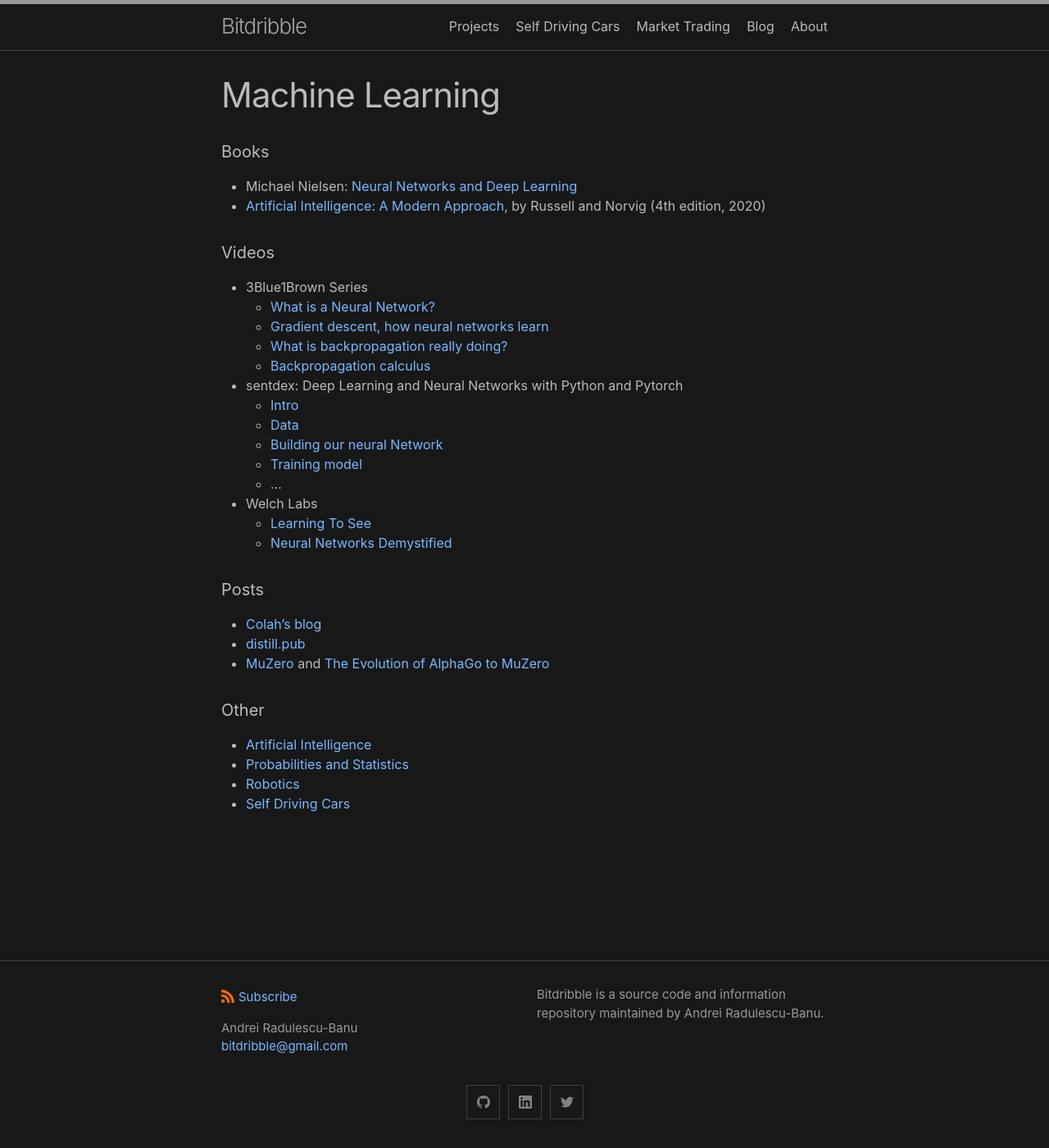
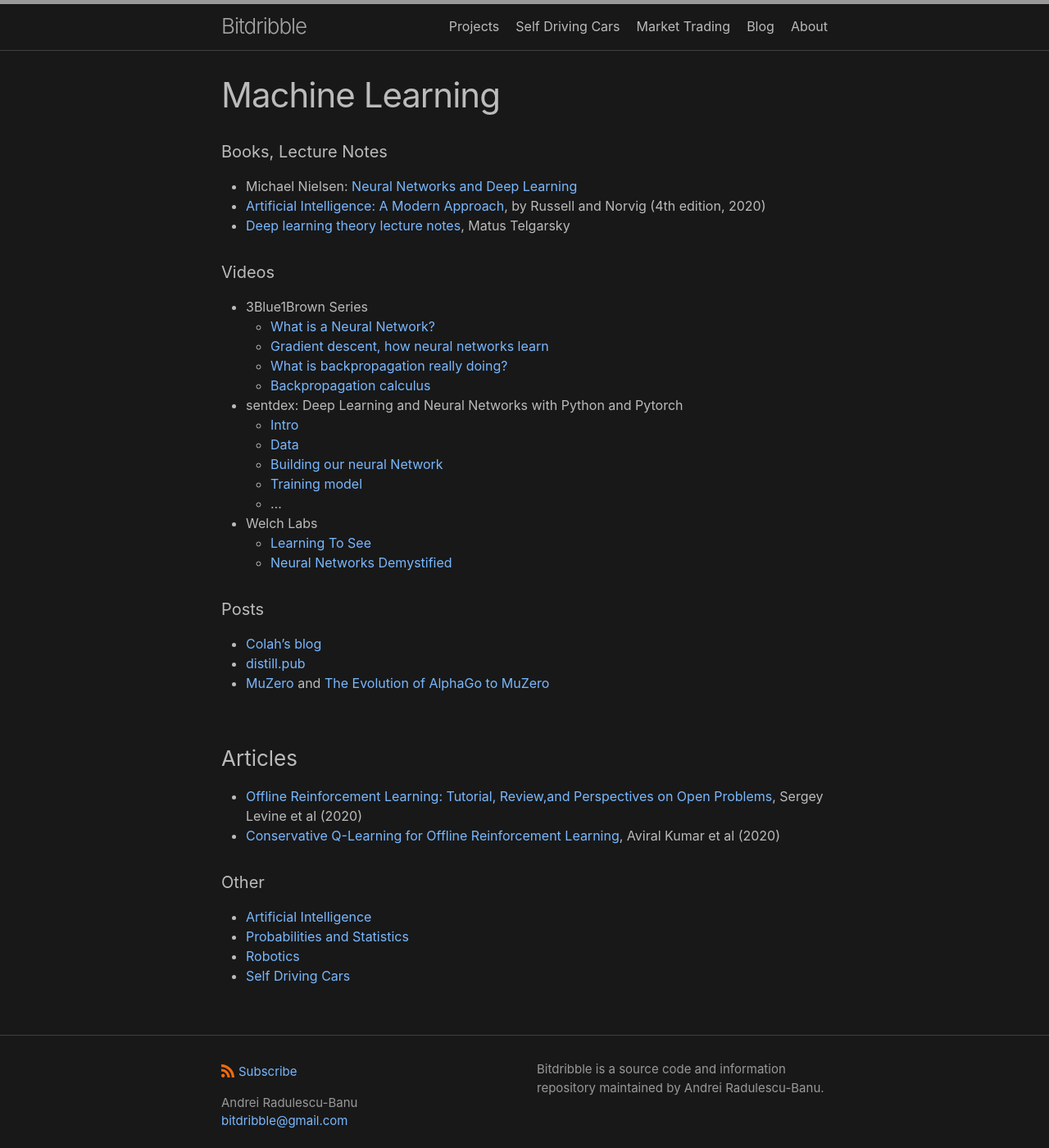
Before and after one commit to analytiq-hub/sigagent.github.io, a Jekyll site: the page built from machine_learning.md, in a window 1280 px wide and 1400 px high. Shown: the whole window at 82% size. Built offline with Jekyll 4.4.1, drawn with Linux system fonts in a browser that asks for light colours.

Commit message:
*** empty log message ***

```diff
--- a/machine_learning.md
+++ b/machine_learning.md
@@ -2,9 +2,10 @@
 layout: page
 title: Machine Learning
 ---
-#### Books
+#### Books, Lecture Notes
 * Michael Nielsen: [Neural Networks and Deep Learning](http://neuralnetworksanddeeplearning.com/)
 * [Artificial Intelligence: A Modern Approach](repository.unimal.ac.id/1022/1/Artificial%20Intelligence%20-%20A%20Modern%20Approach%203rd%20Ed%20-%20Stuart%20Russell%20and%20Peter%20Norvig%2C%20Berkeley%20%282010%29.pdf), by Russell and Norvig (4th edition, 2020)
+* [Deep learning theory lecture notes](https://mjt.cs.illinois.edu/dlt/), Matus Telgarsky
 
 #### Videos
 * 3Blue1Brown Series
@@ -27,6 +28,10 @@ title: Machine Learning
 * [distill.pub](https://distill.pub/)
 * [MuZero](https://en.wikipedia.org/wiki/MuZero) and [The Evolution of AlphaGo to MuZero](https://towardsdatascience.com/the-evolution-of-alphago-to-muzero-c2c37306bf9)
 
+### Articles
+* [Offline Reinforcement Learning: Tutorial, Review,and Perspectives on Open Problems](https://arxiv.org/pdf/2005.01643.pdf), Sergey Levine et al (2020)
+* [Conservative Q-Learning for Offline Reinforcement Learning](https://arxiv.org/pdf/2006.04779.pdf), Aviral Kumar et al (2020)
+
 #### Other
 * [Artificial Intelligence](artificial_intelligence.md)
 * [Probabilities and Statistics](probabilities_and_statistics.md)
```
